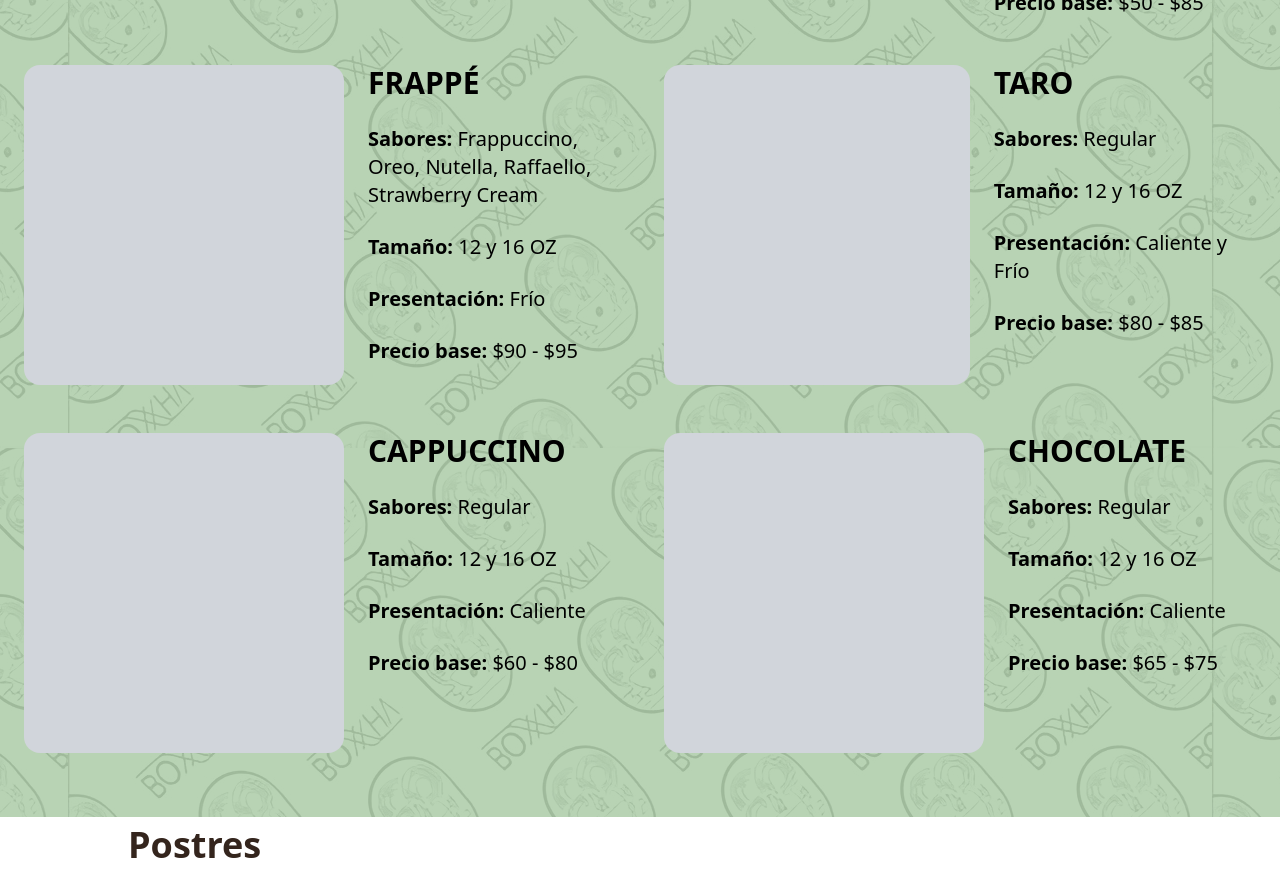
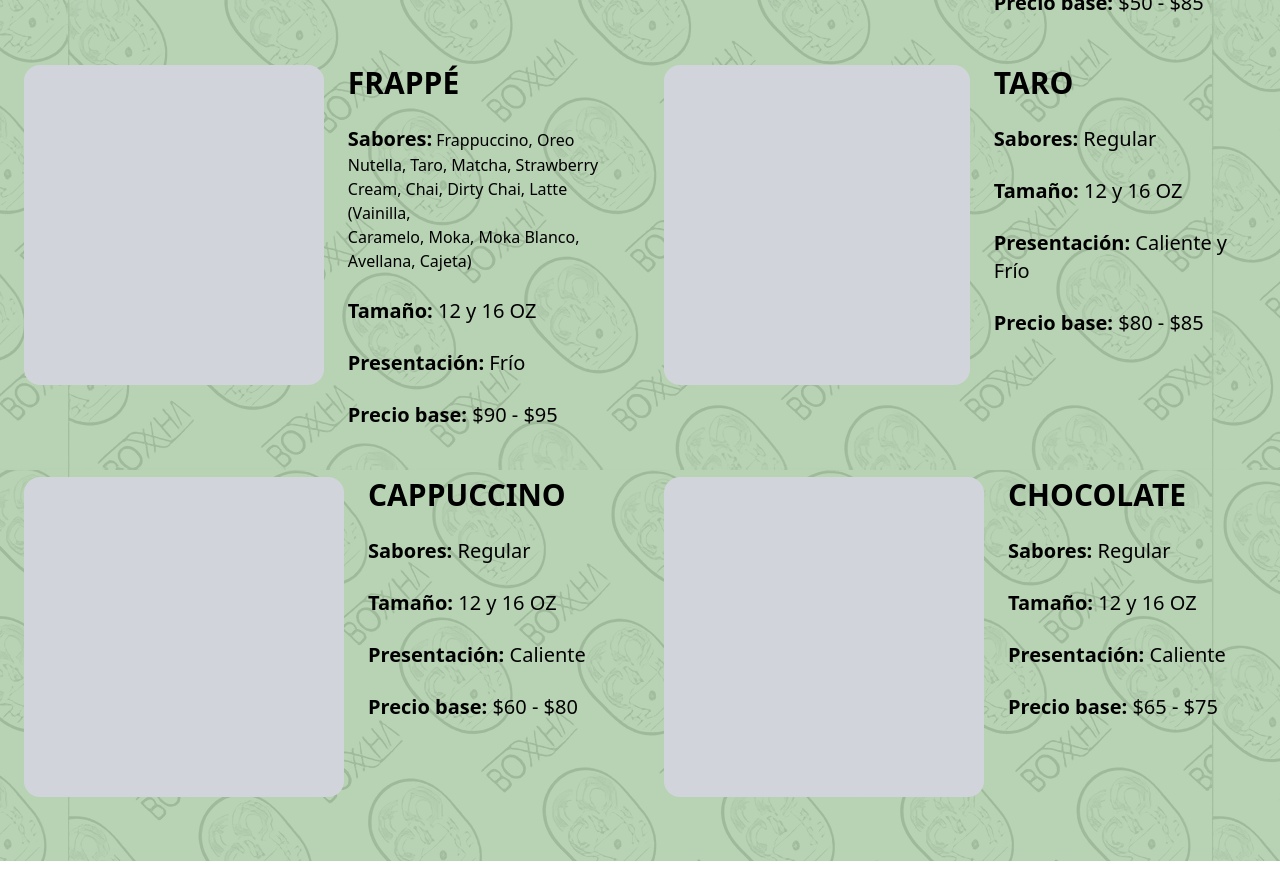
Before and after one commit to paolarent/Proyecto_Cafeteria_BOXXHA, a React (Vite) app in the folder front_cafeteria/: page /nuestro_menu in a window 1280 px wide. Shown: the part 1520-2391 px from the top of the page. Built offline with nearby package versions, Linux system fonts and the light colour scheme.

Commit message:
Agregar todos los sabores restantes de los frappes al menu general

```diff
--- a/front_cafeteria/src/contexts/PedirContexto.tsx
+++ b/front_cafeteria/src/contexts/PedirContexto.tsx
@@ -7,15 +7,15 @@ interface MenuContextType {
     scrollToInicio: () => void;
 }
 
-// Añadimos `children` como un prop de tipo `ReactNode`
+//Añadimos `children` como un prop de tipo `ReactNode`
 interface MenuProviderProps {
     children: ReactNode;
 }
 
-// Crea el contexto
+//Crea el contexto
 const MenuContext = createContext<MenuContextType | undefined>(undefined);
 
-// Componente proveedor que envolverá tu aplicación
+//Componente proveedor que envuelve la aplicación
 export const MenuProvider: React.FC<MenuProviderProps> = ({ children }) => {
     const menuRef = useRef<HTMLDivElement | null>(null);
     const inicioRef = useRef<HTMLDivElement | null>(null);
--- a/front_cafeteria/src/views/Menu_general.tsx
+++ b/front_cafeteria/src/views/Menu_general.tsx
@@ -122,9 +122,11 @@ const MenuBoxxha = () => {
                             <div className="w-80 h-80 bg-gray-300 rounded-2xl"></div>
                             <div>
                                 <h3 className="font-bold text-3xl">FRAPPÉ</h3> <br></br>
-                                <p className="text-xl"><span className="font-bold">Sabores:</span> Frappuccino, </p>
-                                <p className="text-xl">Oreo, Nutella, Raffaello,</p>
-                                <p className="text-xl">Strawberry Cream</p>  <br></br>
+                                <p className="text-md"><span className="font-bold text-xl">Sabores:</span>  Frappuccino, Oreo</p>
+                                <p className="text-md">Nutella, Taro, Matcha, Strawberry</p>
+                                <p className="text-md">Cream, Chai, Dirty Chai, Latte (Vainilla,</p>
+                                <p className="text-md">Caramelo, Moka, Moka Blanco,</p>
+                                <p className="text-md">Avellana, Cajeta)</p> <br></br>
                                 <p className="text-xl"><span className="font-bold">Tamaño:</span> 12 y 16 OZ</p> <br></br>
                                 <p className="text-xl"><span className="font-bold">Presentación:</span> Frío</p> <br></br>
                                 <p className="text-xl"><span className="font-bold">Precio base:</span> $90 - $95</p>
```
